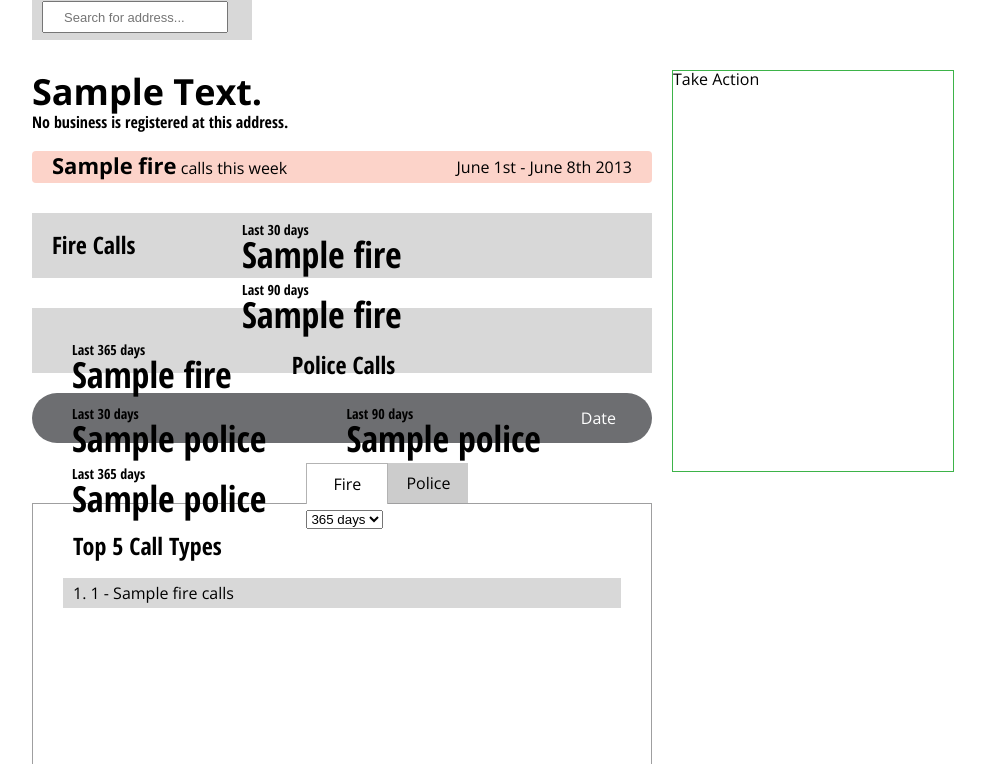
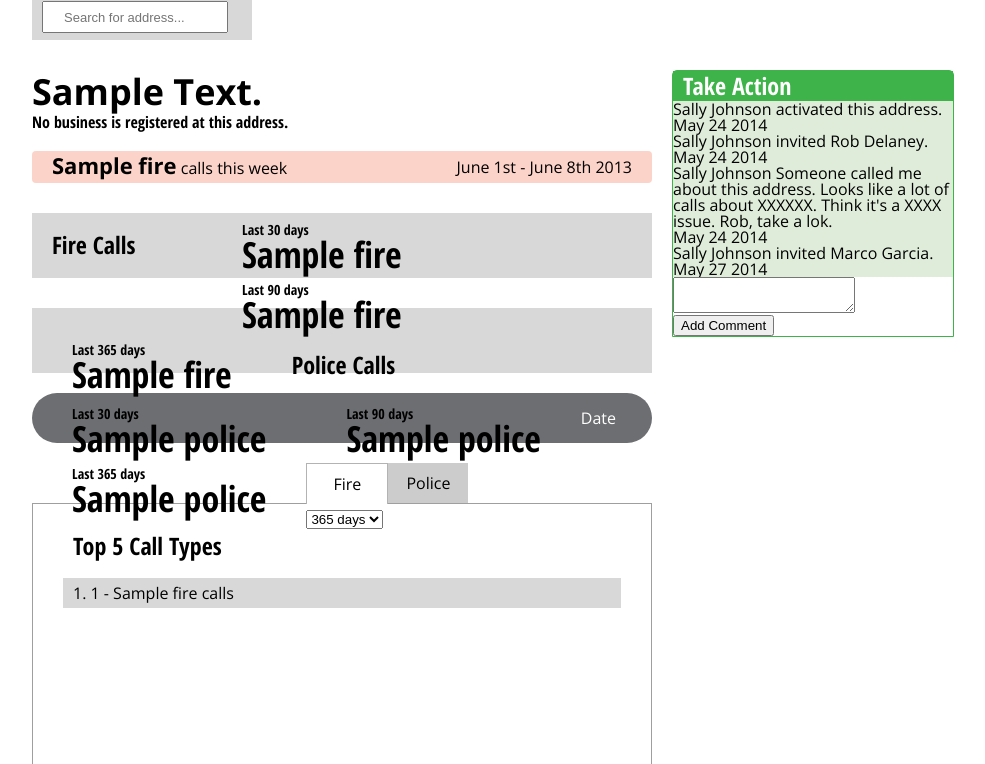
Before and after one commit to codeforamerica/address-iq, a Flask app: template templates/address.html in a window 1280 px wide. Shown: the part 50-814 px from the top of the page, without its empty margins (138-1123 px from the left). Run offline with Flask 2, Linux system fonts and the light colour scheme; the template is opened without the code that fills it: most values are stand-ins (such as "Sample title", 1, 10 or a date in 2020); some libraries are stand-ins or nearby versions.

Commit message:
starting to style

```diff
--- a/static/main.css
+++ b/static/main.css
@@ -146,9 +146,10 @@ header {
 #action-station {
     float: left;
     width: 280px;
-    min-height: 400px;
+    min-height: 200px;
     margin-left: 20px;
     border: 1px solid #3db349;
+    border-radius: 5px 5px 0 0;
 }
 
 .week-alert {
@@ -260,6 +261,23 @@ ol.call-types li {
 .no-calls-of-this-type {
     display: none;
     margin-left: 10px;
+}
+
+/* Action station */
+#action-station .header {
+    background-color: #3db349;
+    padding: 0 0 0 10px;
+    line-height: 30px;
+
+}
+
+#action-station .header h3 {
+    color: white;
+
+}
+
+#action-station .content {
+    background-color: #dfecda;
 }
 
 /* Browse page */
--- a/templates/address.html
+++ b/templates/address.html
@@ -74,7 +74,33 @@
     </div>
 </div>
 <div id="action-station">
-    Take Action
+    <div class="header"><h3>Take Action</h3></div>
+    <div class="content">
+        <ul class="actions">
+            <li class="action activated">
+                <span class="user main-user">Sally Johnson</span> activated this address.
+                <br><span class="action-date">May 24 2014</span>
+            </li>
+            <li class="action invited">
+                <span class="user main-user">Sally Johnson</span> invited <span class="user invited-user">Rob Delaney</span>.
+                <br><span class="action-date">May 24 2014</span>
+            </li>
+            <li class="action comment">
+                <span class="user main-user">Sally Johnson</span> <span class="comment-text">Someone called me about this address. Looks like a lot of calls about XXXXXX. Think it's a XXXX issue. Rob, take a lok.</span>
+                <br><span class="action-date">May 24 2014</span>
+            </li>
+            <li class="action invited">
+                <span class="user main-user">Sally Johnson</span> invited <span class="user invited-user">Marco Garcia</span>.
+                <br><span class="action-date">May 27 2014</span>
+            </li>
+        </ul>
+    </div>
+    <div class="add-comment">
+        <form>
+            <textarea></textarea>
+            <button>Add Comment</button>
+        </form>
+    </div>
 </div>
 <script>
 var topCallTypes = {{ top_call_types|tojson|safe }};
```
